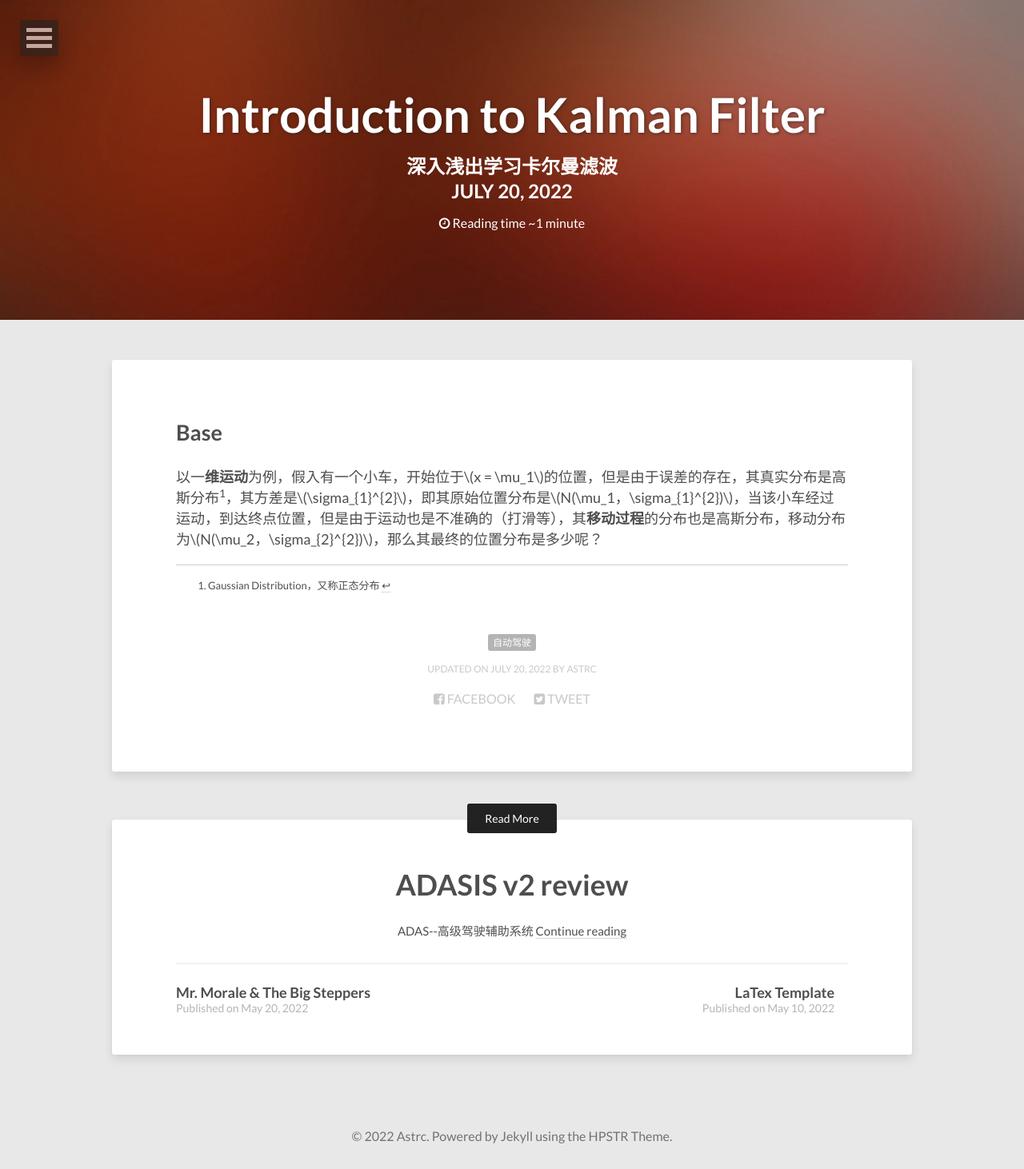
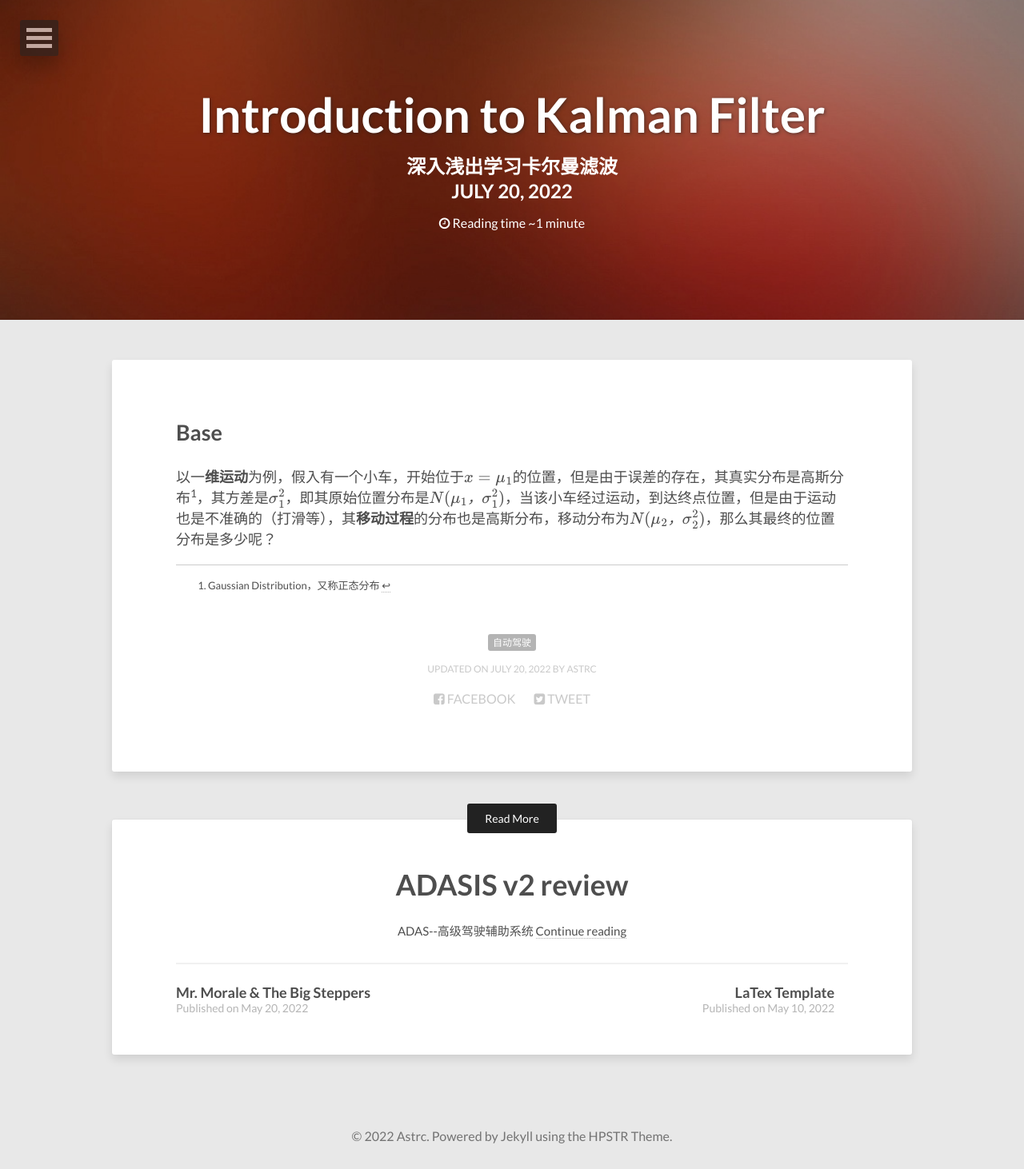
Before and after one commit to lucameng/lucameng.github.io, a Jekyll site: the page built from _posts/2022-07-20-Kalman-Filter.md, in a window 1280 px wide. Shown: the whole page at 80% size. Built offline with Jekyll 4.4.1, drawn with Linux system fonts in a browser that asks for light colours; formulas are drawn with MathJax 3; part of the change alters nothing that is shown.

```diff
--- a/_posts/2022-07-20-Kalman-Filter.md
+++ b/_posts/2022-07-20-Kalman-Filter.md
@@ -7,6 +7,10 @@ image:
   feature: abstract-11.jpg
 modified: 2022-07-20
 ---
+<script type="text/javascript" src="http://cdn.mathjax.org/mathjax/latest/MathJax.js?config=TeX-AMS-MML_HTMLorMML"></script>
+<script type="text/x-mathjax-config">
+    MathJax.Hub.Config({ tex2jax: {inlineMath: [['$', '$']]}, messageStyle: "none" });
+</script>
 
 {% raw %}
 ## Base
```
